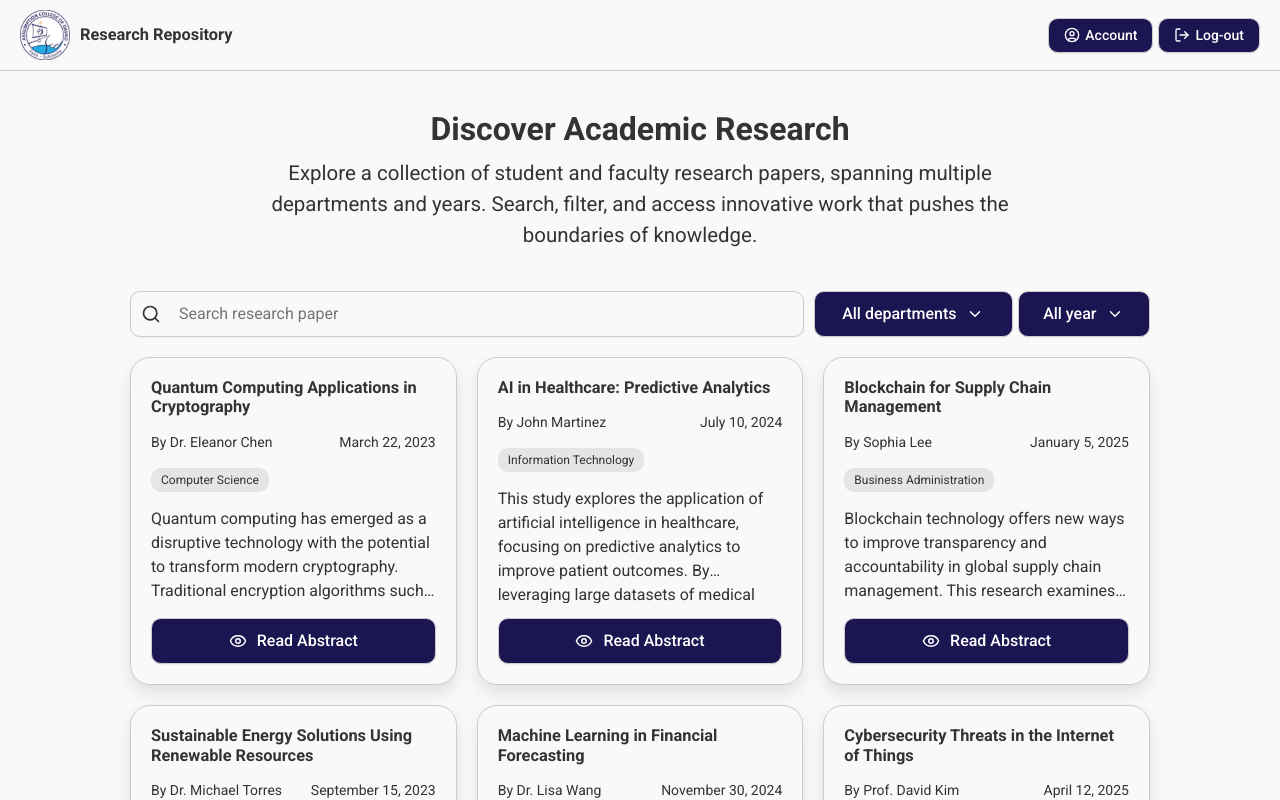
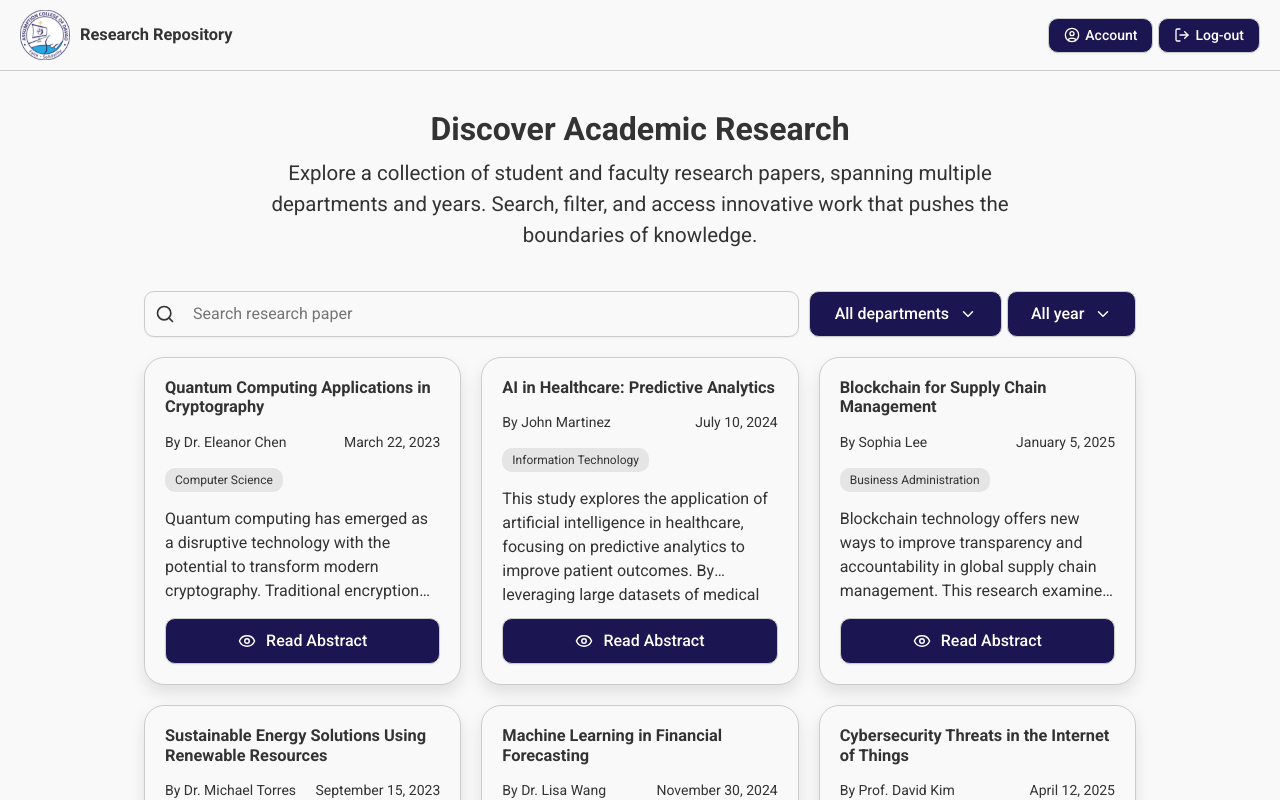
Before and after one commit to r4ppz19/research-library, a React (Vite) app: page / in a window 1280 px wide. Both pictures are taken after typing "Sample", "Sample123" into the empty fields and a click on the button "Sign In". Shown: the top 800 px of the page. Built offline with nearby package versions, Linux system fonts and the light colour scheme.

Commit message:
refractor: rename to DropdownFilterButton n update style

```diff
--- a/src/components/filter/FilterButton.jsx
+++ b/src/components/filter/DropdownFilterButton.jsx
@@ -1,12 +1,23 @@
-import { useState } from "react";
+import { useState, useEffect, useRef } from "react"; // Added useRef and useEffect
 import { ChevronDown } from "lucide-react";
-import style from "./FilterButton.module.css";
+import style from "./DropdownFilterButton.module.css";
 import Button from "../button/Button";
 
-function FilterButton({ departments, years, onFilter }) {
+function DropdownFilterButton({ departments, years, onFilter }) {
   const [openDropdown, setOpenDropdown] = useState(null);
   const [selectedDept, setSelectedDept] = useState("All departments");
   const [selectedYear, setSelectedYear] = useState("All year");
+  const wrapperRef = useRef(null);
+
+  useEffect(() => {
+    const handleClickOutside = (event) => {
+      if (wrapperRef.current && !wrapperRef.current.contains(event.target)) {
+        setOpenDropdown(null);
+      }
+    };
+    document.addEventListener("mousedown", handleClickOutside);
+    return () => document.removeEventListener("mousedown", handleClickOutside);
+  }, []);
 
   const handleDeptSelect = (dept) => {
     setSelectedDept(dept);
@@ -29,7 +40,7 @@ function FilterButton({ departments, years, onFilter }) {
   };
 
   return (
-    <div className={style.filterSection}>
+    <div className={style.filterSection} ref={wrapperRef}>
       {/* Department Filter */}
       <div className={style.departmentWrapper}>
         <Button onClick={toggleDeptDropdown} className={style.filterButton}>
@@ -48,7 +59,6 @@ function FilterButton({ departments, years, onFilter }) {
           </ul>
         )}
       </div>
-
       {/* Year Filter */}
       <div className={style.yearWrapper}>
         <Button onClick={toggleYearDropdown} className={style.filterButton}>
@@ -69,4 +79,4 @@ function FilterButton({ departments, years, onFilter }) {
   );
 }
 
-export default FilterButton;
+export default DropdownFilterButton;
--- a/src/pages/dashboard/StudentDashboard.jsx
+++ b/src/pages/dashboard/StudentDashboard.jsx
@@ -4,7 +4,7 @@ import style from "./StudentDashboard.module.css";
 import Header from "../../components/header/Header";
 import TextField from "../../components/form/TextField";
 import ResearchCard from "../../components/card/ResearchCard";
-import FilterButton from "../../components/filter/FilterButton";
+import DropdownFilterButton from "../../components/filter/DropdownFilterButton";
 import dummyResearch from "../../dummy/dummy-research";
 import Button from "../../components/button/Button";
 
@@ -80,18 +80,19 @@ function HomePage() {
   };
 
   return (
-    <main
+    <div
       className={style.page}
       style={{ paddingTop: menuOpen ? "200px" : "100px" }}
     >
       <Header menuOpen={menuOpen} toggleMenu={() => setMenuOpen((v) => !v)} />
 
+      <main className={style.main}>
         <section className={style.heroSection}>
           <h1 className={style.header}>Discover Academic Research</h1>
           <p className={style.text}>
-          Explore a collection of student and faculty research papers, spanning
-          multiple departments and years. Search, filter, and access innovative
-          work that pushes the boundaries of knowledge.
+            Explore a collection of student and faculty research papers,
+            spanning multiple departments and years. Search, filter, and access
+            innovative work that pushes the boundaries of knowledge.
           </p>
         </section>
 
@@ -103,7 +104,7 @@ function HomePage() {
             value={search}
             onChange={(e) => setSearch(e.target.value)}
           />
-        <FilterButton
+          <DropdownFilterButton
             departments={departments}
             years={years}
             onFilter={setFilters}
@@ -148,6 +149,7 @@ function HomePage() {
           </section>
         )}
       </main>
+    </div>
   );
 }
 
--- a/src/pages/dashboard/StudentDashboard.module.css
+++ b/src/pages/dashboard/StudentDashboard.module.css
@@ -1,7 +1,7 @@
 .page {
   display: flex;
   flex-direction: column;
-  align-items: stretch;
+  align-items: center;
   min-height: 100vh;
   background-color: var(--color-bg);
   padding: 100px 20px;
@@ -70,8 +70,13 @@
 }
 
 @media (min-width: 768px) {
-  .page {
-    padding: 100px 80px;
+  .main {
+    display: flex;
+    flex-direction: column;
+    align-items: center;
+    justify-content: flex-start;
+    max-width: 80%;
+    gap: 20px;
   }
 
   .heroSection {
@@ -99,9 +104,3 @@
     flex-direction: row;
   }
 }
-
-@media (min-width: 1000px) {
-  .page {
-    padding: 100px 130px;
-  }
-}
```
Also changed, not shown: src/components/filter/DropdownFilterButton.module.css (renamed from src/components/filter/FilterButton.module.css). Lines whose indentation alone changed are shown as unchanged.
